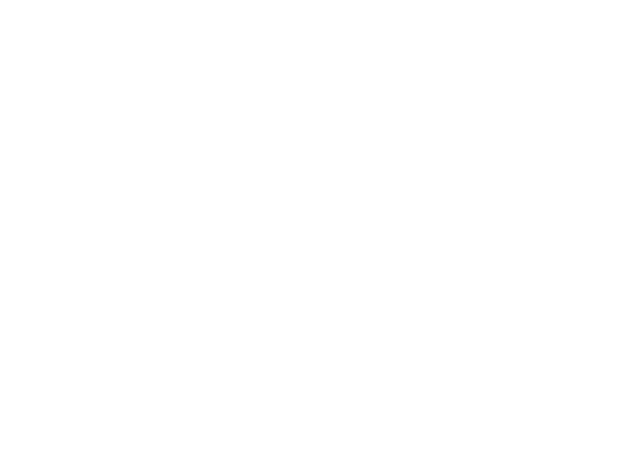
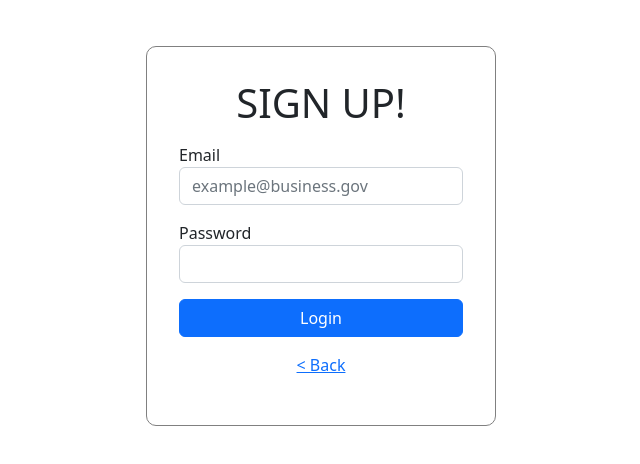
Before and after one commit to slalexander92/react-challenge-project-jan-2023, a React (Create React App) app in the folder application/: page /sign-up in a window 1280 px wide. Before the commit this address had no page. Shown: the top 464 px of the page, without its empty margins (208-848 px from the left). Built offline with nearby package versions, Linux system fonts and the light colour scheme.

Commit message:
feat(sign-up): add sign-up form

```diff
--- a/application/src/components/index.js
+++ b/application/src/components/index.js
@@ -4,8 +4,9 @@ import Nav from './nav/nav';
 import Order from './order/order';
 import OldOrderForm from './old-order-form/orderForm';
 import OrderForm from './order-form/order-form';
+import SignUp from './sign-up/sign-up';
 import Template from './common/template';
 import OldViewOrders from './old-view-orders/viewOrders';
 import ViewOrders from './view-orders/viewOrders';
 
-export { Login, Order, OldOrderForm, OrderForm, Main, Nav, Template, OldViewOrders, ViewOrders };
+export { Login, Order, OldOrderForm, OrderForm, Main, Nav, Template, OldViewOrders, SignUp, ViewOrders };
--- a/application/src/components/login/login-form/loginForm.js
+++ b/application/src/components/login/login-form/loginForm.js
@@ -37,6 +37,8 @@ class LoginForm extends Component {
         <div className="d-flex justify-content-center">
             <button onClick={e => this.login(e)} type="submit" className="btn btn-primary">Login</button>
         </div>
+
+        <a href="/sign-up">Sign up</a>
       </form>
     );
   }
--- /dev/null
+++ b/application/src/components/sign-up/sign-up.css
@@ -0,0 +1,35 @@
+.form-wrapper {
+  position: absolute;
+  top: 50%;
+  left: 50%;
+  transform: translate(-100%, -100%);
+  padding: 32px;
+  border: 1px solid gray;
+  border-radius: 10px;
+  width: 350px;
+
+}
+
+.form {
+  display: flex;
+  flex-direction: column;
+}
+
+.form-group, .button, .link {
+  margin-bottom: 16px;
+}
+
+.button {
+  width: 100%;
+}
+
+.title, .link {
+  text-align: center;
+}
+
+.error {
+  color: red;
+  background-color: #ffdfd5;
+  border-radius: 4px;
+  padding: 12px;
+}
--- /dev/null
+++ b/application/src/components/sign-up/sign-up.js
@@ -0,0 +1,80 @@
+import React, { useState } from 'react';
+import './sign-up.css';
+
+export default function SignUp(props) {
+  const [data, setData] = useState({
+    email: '',
+    password: '',
+    confirmPassword: '',
+  });
+  const [error, setError] = useState(null);
+
+  const linkLabel = '< Back'
+
+  function signUp(e) {
+    e.preventDefault();
+  }
+
+  function onChange(key, val) {
+    setData({
+      ...data,
+      [key]: val,
+    });
+
+    if (key === 'email') validateEmail(val);
+  }
+
+  function validateEmail(value) {
+    const isValidEmail = /^\S+@\S+\.\S+$/.test(value);
+
+    if (!isValidEmail) setError('Please Enter a valid Email');
+    else setError(null);
+  }
+
+  const displayError = error && (<div className="error">{error}</div>);
+
+  return (
+    <div className="form-wrapper">
+        <div className="form-group">
+          <h1 className="title">SIGN UP!</h1>
+        </div>
+
+      <form className="form">
+        <div className="form-group">
+          <label htmlFor="inputEmail">Email</label>
+          <input type="text"
+            className="form-control"
+            id="inputEmail"
+            placeholder="example@business.gov"
+            value={data.email}
+            onChange={e => onChange('email', e.target.value)}
+          />
+        </div>
+
+        <div className="form-group">
+          <label htmlFor="inputPassword">Password</label>
+          <input type="password"
+            className="form-control"
+            id="inputPassword"
+            value={data.password}
+            onChange={e => onChange('password', e.target.value)}
+          />
+        </div>
+
+        <div className="d-flex justify-content-center">
+            <button
+              type="submit"
+              className="button btn btn-primary"
+              onClick={e => signUp(e)}
+            >
+              Login
+            </button>
+        </div>
+
+        <a className="link" href="/login">{ linkLabel }</a>
+
+        {displayError}
+      </form>
+    </div>
+  );
+}
--- a/application/src/router/appRouter.js
+++ b/application/src/router/appRouter.js
@@ -1,6 +1,6 @@
 import React from 'react';
 import { BrowserRouter as Router, Routes, Route } from 'react-router-dom';
-import { Main, Login, Order, ViewOrders } from '../components';
+import { Main, Login, Order, SignUp, ViewOrders } from '../components';
 import { ProtectedRoute } from './protectedRoute';
 
 const AppRouter = (props) => {
@@ -9,6 +9,7 @@ const AppRouter = (props) => {
       <Routes>
         <Route path="/" exact element={<Main />} />
         <Route path="/login" exact element={<Login />} />
+        <Route path="/sign-up" exact element={<SignUp />} />
         <Route path="/order" element={
           <ProtectedRoute>
             <Order />
```
